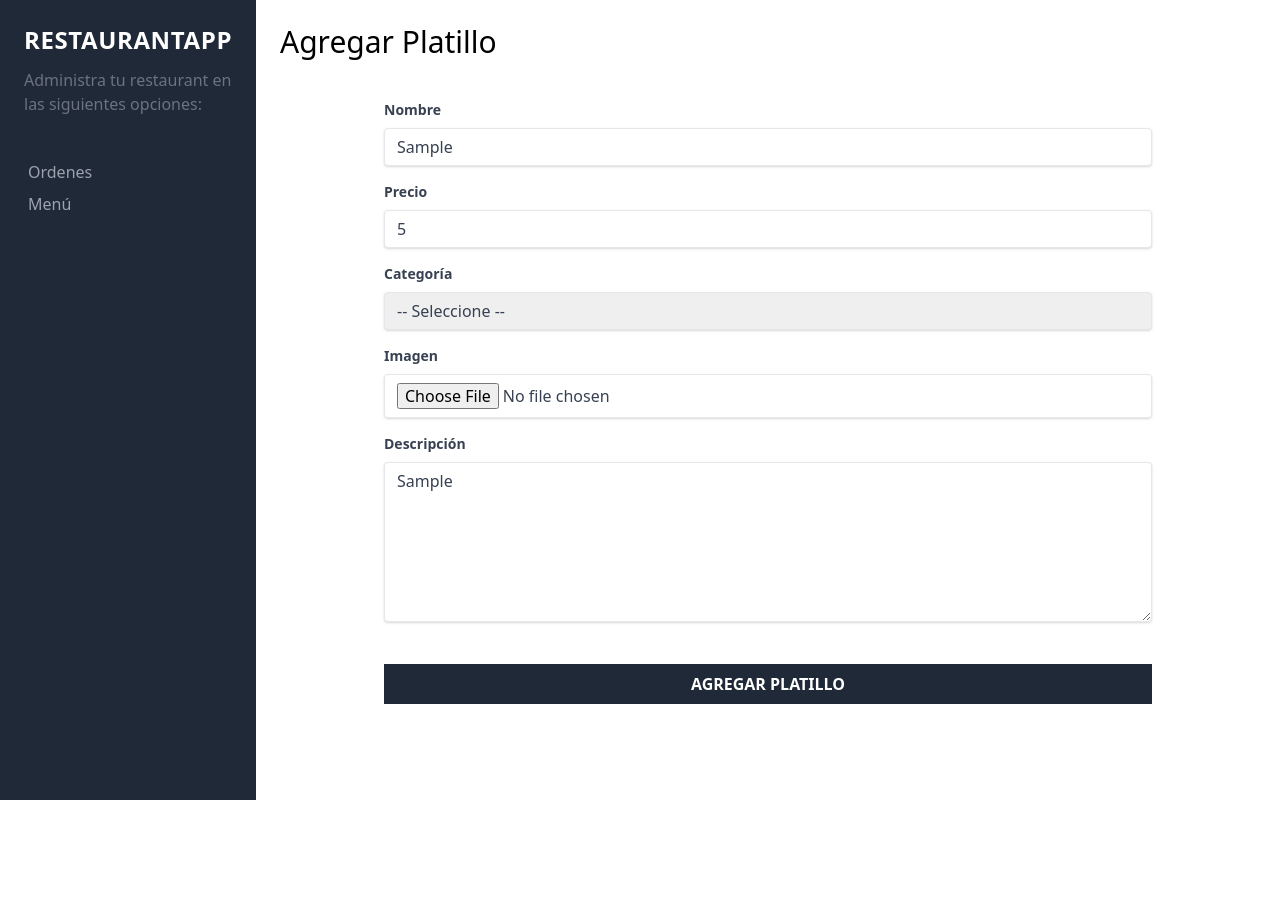
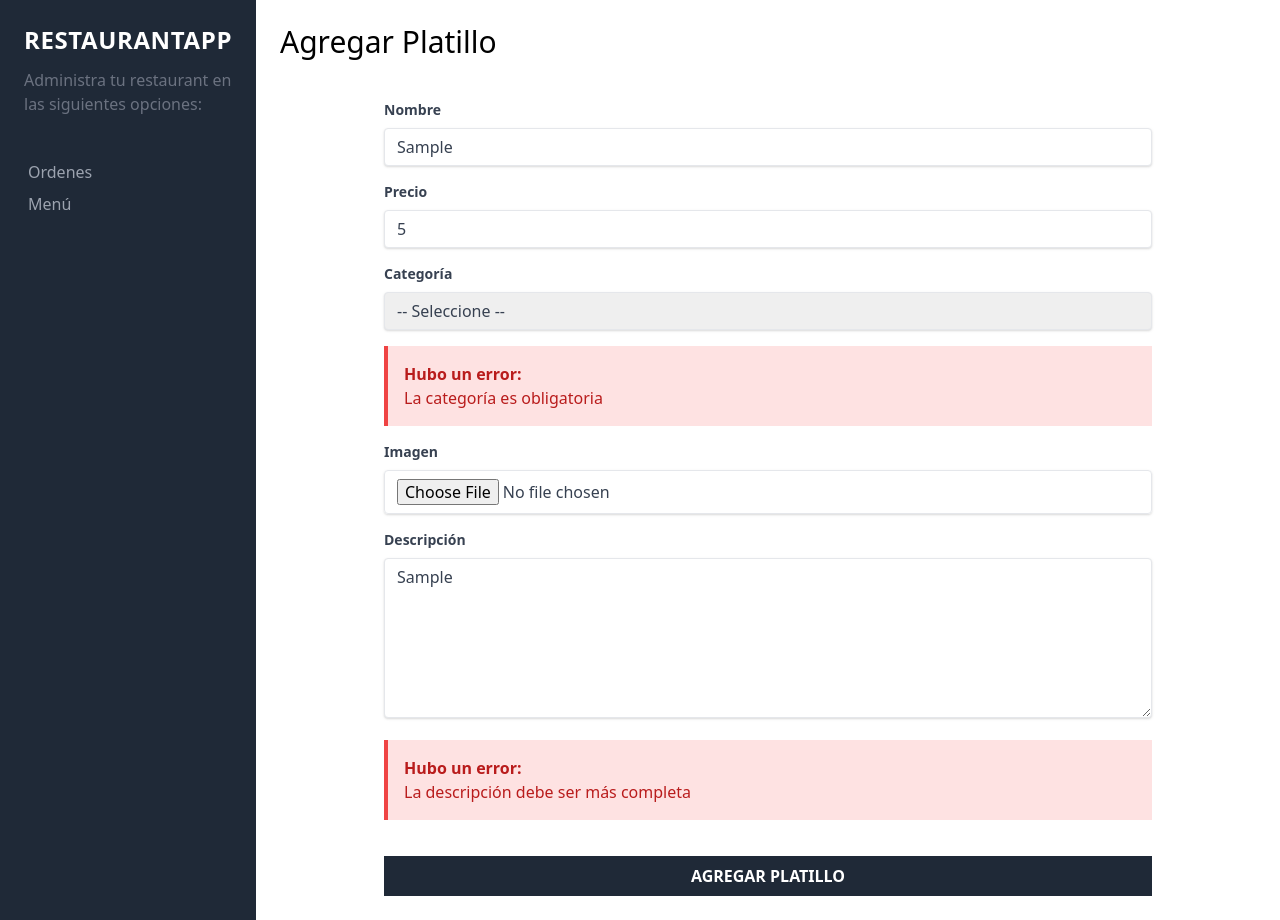
Before and after one commit to Axely7/Restaurant-App-Manager, a React (Create React App) app: page /nuevo-platillo in a window 1280 px wide. Both pictures are taken after typing "Sample", "5", "Sample" into the empty fields and a click on the input "Agregar Platillo". Before the commit the page ends 800 px from the top, so only its background shows below. Built offline with nearby package versions, Linux system fonts and the light colour scheme.

Commit message:
appying yup for form validation

```diff
--- a/package.json
+++ b/package.json
@@ -12,7 +12,8 @@
     "react-router": "^6.0.0-beta.5",
     "react-router-dom": "^6.0.0-beta.5",
     "react-scripts": "4.0.3",
-    "web-vitals": "^1.1.2"
+    "web-vitals": "^1.1.2",
+    "yup": "^0.32.9"
   },
   "scripts": {
     "start": "npm run watch:css && react-scripts start",
--- a/src/components/paginas/NuevoPlatillo.js
+++ b/src/components/paginas/NuevoPlatillo.js
@@ -1,5 +1,6 @@
 import React from 'react';
 import { useFormik } from 'formik';
+import * as Yup from 'yup';
 
 const NuevoPlatillo = () => {
 
@@ -12,6 +13,19 @@
             imagen: '',
             descripcion: '',
         },
+        validationSchema: Yup.object({
+            nombre: Yup.string()
+                        .min(3, 'Los platillos deben tener al menos 3 caracteres')
+                        .required('El nombre del platillo es obligatorio'),
+            precio: Yup.number()
+                        .min(1, 'Debes agregar un número')
+                        .required('El precio es obligatorio'),
+            categoria: Yup.string()
+                            .required('La categoría es obligatoria'),
+            descripcion: Yup.string()
+                            .min(10, 'La descripción debe ser más completa')
+                            .required('La descripción es obligatoria')
+        }),
         onSubmit: datos =>{
             console.log(datos);
         }
@@ -36,8 +50,16 @@
                                 placeholder="Nombre Platillo"
                                 value={formik.values.nombre}
                                 onChange={formik.handleChange}
+                                onBlur={formik.handleBlur}
                             />
                         </div>
+
+                        { formik.touched.nombre && formik.errors.nombre ? (
+                            <div className="bg-red-100 border-l-4 border-red-500 text-red-700 p-4 mb-4" role="alert">
+                                <p className="font-bold">Hubo un error: </p>
+                                <p>{formik.errors.nombre}</p>
+                            </div>
+                        ) : null}
 
                         <div className="mb-4">
                             <label className="block text-gray-700 text-sm font-bold mb-2" htmlFor="nombre">Precio</label>
@@ -49,8 +71,16 @@
                                 min="0"
                                 value={formik.values.precio}
                                 onChange={formik.handleChange}
+                                onBlur={formik.handleBlur}
                             />
                         </div>
+
+                        { formik.touched.precio && formik.errors.precio ? (
+                            <div className="bg-red-100 border-l-4 border-red-500 text-red-700 p-4 mb-4" role="alert">
+                                <p className="font-bold">Hubo un error: </p>
+                                <p>{formik.errors.precio}</p>
+                            </div>
+                        ): null}
 
                         <div className="mb-4">
                             <label className="block text-gray-700 text-sm font-bold mb-2" htmlFor="nombre">Categoría</label>
@@ -60,6 +90,7 @@
                                 name="categoria"
                                 value={formik.values.categoria}
                                 onChange={formik.handleChange}
+                                onBlur={formik.handleBlur}
                             >
                                 <option value="">-- Seleccione --</option>
                                 <option value="desayuno">Desayuno</option>
@@ -72,6 +103,14 @@
                             </select>
                         </div>
 
+                        { formik.touched.categoria && formik.errors.categoria ? (
+                            <div className="bg-red-100 border-l-4 border-red-500 text-red-700 p-4 mb-4" role="alert">
+                                <p className="font-bold">Hubo un error: </p>
+                                <p>{formik.errors.categoria}</p>
+                            </div>
+                        ): null}
+
+
                         <div className="mb-4">
                             <label className="block text-gray-700 text-sm font-bold mb-2" htmlFor="imagen">Imagen</label>
                             <input
@@ -80,6 +119,7 @@
                                 type="file"
                                 value={formik.values.imagen}
                                 onChange={formik.handleChange}
+                                onBlur={formik.handleBlur}
                             />
                         </div>
 
@@ -91,8 +131,17 @@
                                 placeholder="Descripción del Platillo"
                                 value={formik.values.descripcion}
                                 onChange={formik.handleChange}
+                                onBlur={formik.handleBlur}
                             ></textarea>
                         </div>
+
+                        { formik.touched.descripcion && formik.errors.descripcion ? (
+                            <div className="bg-red-100 border-l-4 border-red-500 text-red-700 p-4 mb-4" role="alert">
+                                <p className="font-bold">Hubo un error: </p>
+                                <p>{formik.errors.descripcion}</p>
+                            </div>
+                        ): null}
+
 
                         <input
                             type="submit"
```
Also changed, not shown: src/firebase/config.js (added), src/firebase/context.js (added), src/firebase/firebase.js (added), src/firebase/index.js (added), 1 other file (tests, documents, lock files or other folders).
